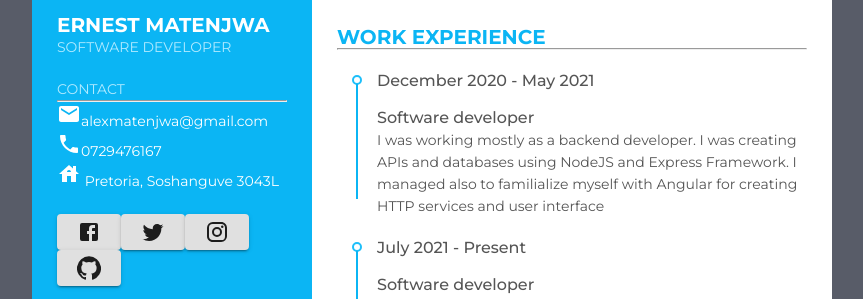
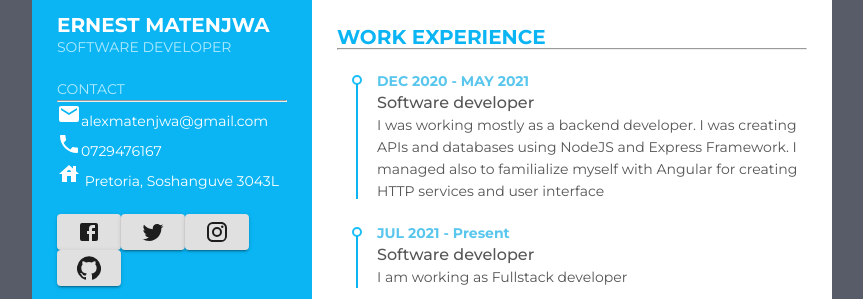
Before and after one commit to ernestmatenjwa/alexResume, a React (Create React App) app: page / in a window 1280 px wide. Shown: the part 341-640 px from the top of the page, without its empty margins (208-1071 px from the left). Built offline with nearby package versions, Linux system fonts and the light colour scheme.

Commit message:
2 files modified

```diff
--- a/src/App.js
+++ b/src/App.js
@@ -8,7 +8,7 @@ import TwitterIcon from '@material-ui/icons/Twitter';
 import GitHubIcon from '@material-ui/icons/GitHub';
 import InstagramIcon from '@material-ui/icons/Instagram';
 import Button from '@material-ui/core/Button';
-import Profile from "./images/profile.jpg";
+import Image from "./images/profile.jpg";
 
 export default function App() {
   return (
@@ -87,14 +87,14 @@ export default function App() {
          </div>
         <ul>
             <li>
-                <div class="date">December 2020 - May 2021</div>
+                <div class="exp">DEC 2020 - MAY 2021</div>
                 <div class="info">
                      <p class="semi-bold">Software developer</p>
                   <p>I was working mostly as a backend developer. I was creating APIs and databases using NodeJS and Express Framework. I managed also to familialize myself with Angular for creating HTTP services and user interface</p>
                 </div>
             </li>
             <li>
-              <div class="date">July 2021 - Present</div>
+              <div class="exp">JUL 2021 - Present</div>
               <div class="info">
                      <p class="semi-bold">Software developer</p>
                   <p>I am working as Fullstack developer</p>
--- a/src/style.css
+++ b/src/style.css
@@ -17,7 +17,10 @@ body {
 .leftp {
   color: white;
 }
-
+.exp{
+  color: #22b3e7c0;
+  font-weight: 700;
+}
 .bold {
   font-weight: 700;
   font-size: 20px;
```
